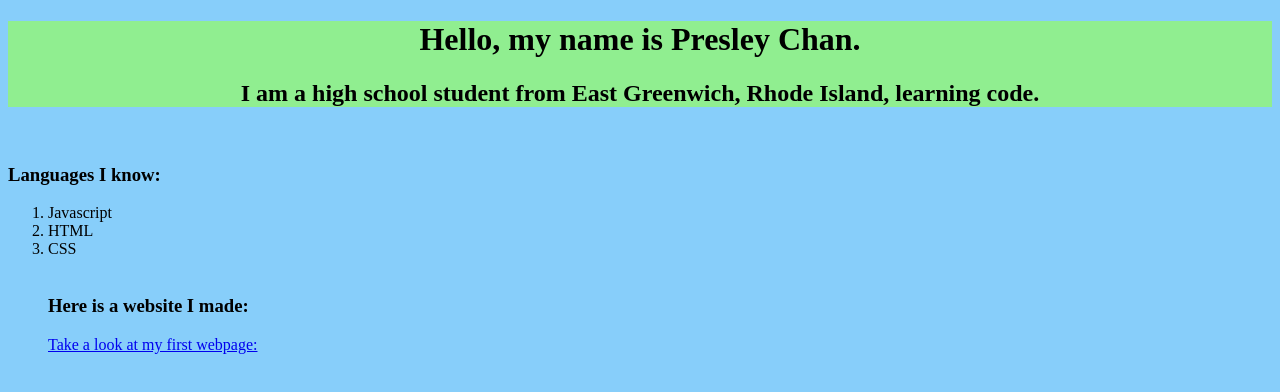
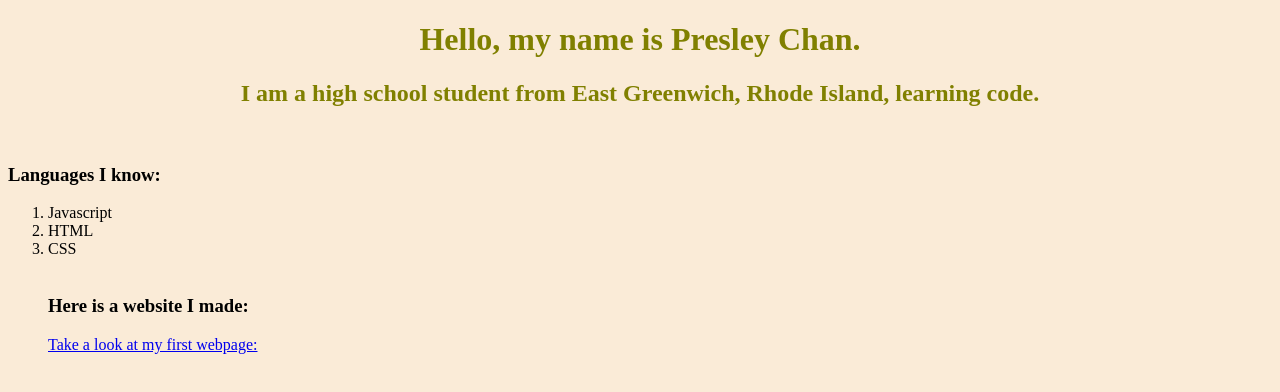
Before and after one commit to pchan579/Portfolio, a plain HTML site: page index.html in a window 1280 px wide. Drawn offline with Linux system fonts and the light colour scheme.

Commit message:
changed to olive and antique white

```diff
--- a/style.css
+++ b/style.css
@@ -1,7 +1,7 @@
 div {
     text-align: center;
-    background-color: lightgreen;
+    color: olive;
 }
 body {
-    background-color: lightskyblue;
+    background-color: antiquewhite;
 }
```
